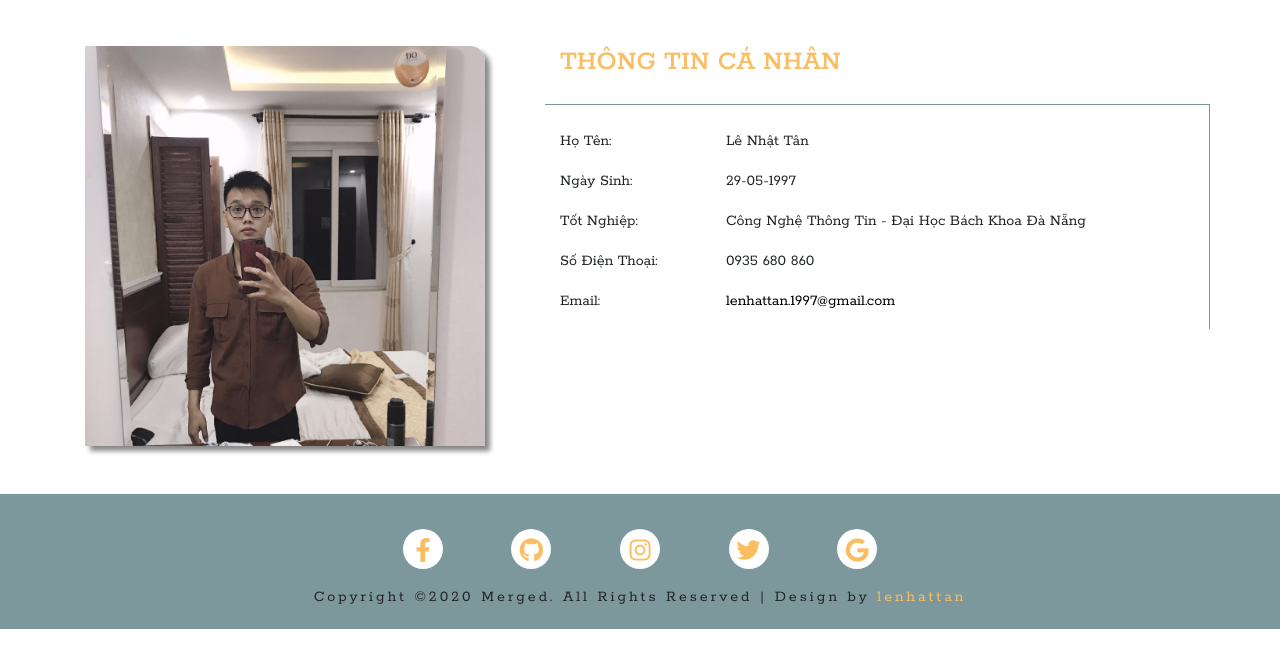
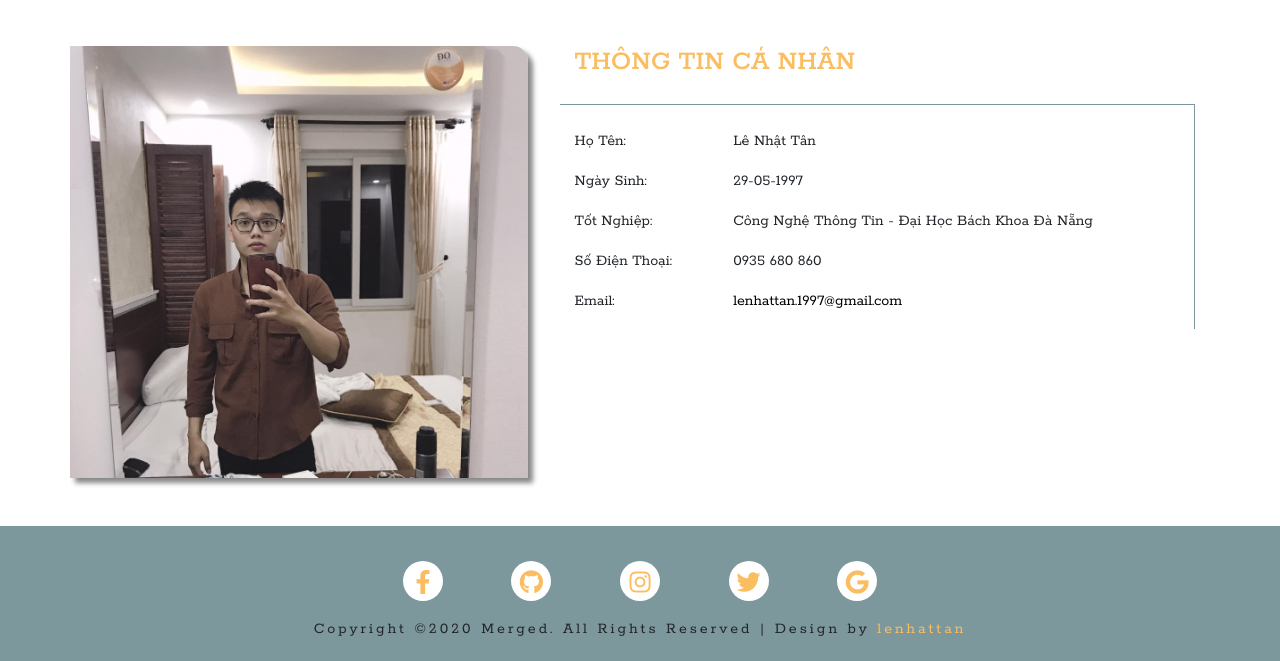
Before and after one commit to kelly-98/lenhattan-1997.github.io, a plain HTML site: page index.html in a window 1280 px wide. Shown: the part 802-1463 px from the top of the page. Before the commit the page ends 1431 px from the top, so only its background shows below. Drawn offline with nearby package versions, Linux system fonts and the light colour scheme.

Commit message:
update aboutme

```diff
--- a/css/index.css
+++ b/css/index.css
@@ -72,9 +72,15 @@
 
 
 /* About Me */
+.aboutMe .container{
+   padding: 0;
+}
+
 .aboutMe .aboutMe__avt img{
-   height: 400px;
-   width: 400px;
+   /* max-height: 400px;
+   max-width: 400px; */
+   width: 100%;
+   max-height: 600px;
    box-shadow: 5px 5px 5px #888;
    border-radius: 0 15px 0 0;
 }
@@ -85,7 +91,12 @@
     font-weight: 500;
 }
 
+.aboutMe__content{
+    padding-left: 2rem;
+}
+
 .aboutMe__detail{
+    width: 100%;
     border-top: 1px solid #7C989C;
     border-right: 1px solid #7C989C;
     padding-top: 1.5rem;
@@ -94,9 +105,14 @@
 .detail__right a{
     text-decoration: none;
     color: black;
+
 }
 
-
+@media screen and (max-width: 992px) {
+    .aboutMe__avt{
+        display: none;
+    }
+}
 
 
 /* Footer */
--- a/index.html
+++ b/index.html
@@ -53,10 +53,10 @@
     <section class="aboutMe mt-5">
         <div class="container">
             <div class="row">
-                <div class="col-5 aboutMe__avt">
+                <div class="col-xl-5 col-lg-6 col-12 aboutMe__avt">
                     <img src="./img/avt.jpg" alt="avatar">
                 </div>
-                <div class="col-7 aboutMe__content">
+                <div class="col-xl-7 col-lg-6 col-12 aboutMe__content">
                     <h3 class="pb-3">THÔNG TIN CÁ NHÂN</h3>
                     <div class="row aboutMe__detail">
                         <div class="col-3">
@@ -71,7 +71,7 @@
                             <p>29-05-1997</p>
                             <p>Công Nghệ Thông Tin - Đại Học Bách Khoa Đà Nẵng</p>
                             <p>0935 680 860</p>
-                            <a href="https://mail.google.com/mail/u/0/#inbox">lenhattan.1997@gmail.com</a>
+                            <a href="https://mail.google.com/mail/u/0/#inbox" target="_blank">lenhattan.1997@gmail.com</a>
                         </div>
                     </div>
                 </div>
```
